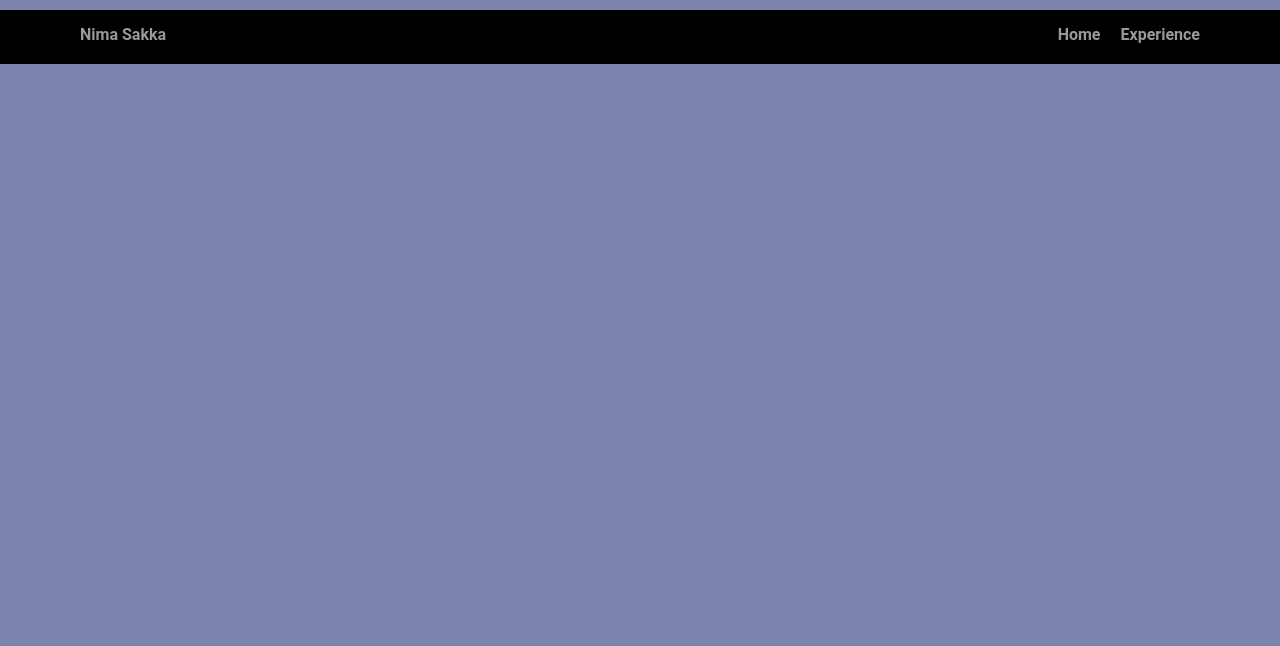
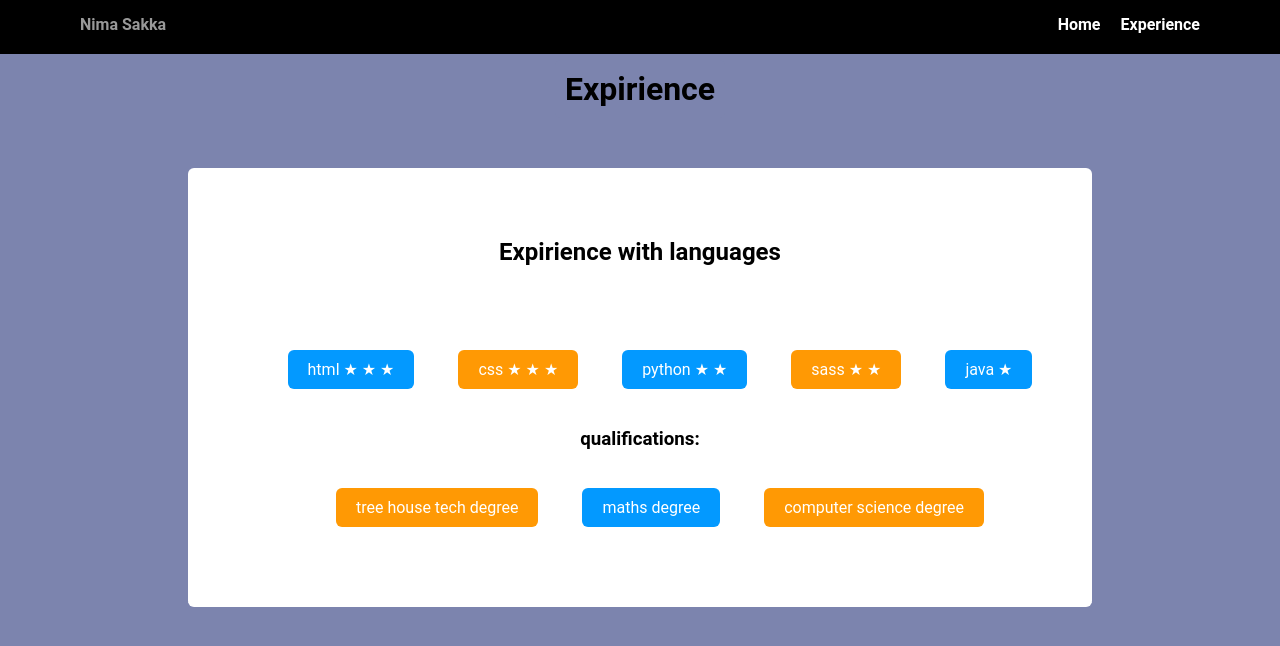
Before and after one commit to NimaSakha/treehouse-Unit-One-Project, a plain HTML site: page portfolio_update_v1/Expirience.html in a window 1280 px wide. Drawn offline with Linux system fonts and the light colour scheme.

Commit message:
update to code

```diff
--- a/portfolio_update_v1/Expirience.html
+++ b/portfolio_update_v1/Expirience.html
@@ -13,7 +13,26 @@
           <li><a href="Expirience.html">Experience</a></li>
         </ul>
     </div>
-    <main class="tag main"></main>
-</div>
+    <main>
+        <h1 class="tag tittle">Expirience</h1>
+        <div class="tag text">
+        <h2 class="text tittle">Expirience with languages</h2>
+        <ul class="skills2">
+            <li>html &#9733; &#9733; &#9733;</li>
+            <li>css &#9733; &#9733; &#9733;</li>
+            <li>python &#9733; &#9733;</li>
+            <li>sass &#9733; &#9733;</li>
+            <li>java &#9733;</li>
+        </ul>
+        <h3>qualifications: </h3>
+        <ul class="qualifications">
+            <li><a href="#">tree house tech degree</a></li>
+            <li><a href="#">maths degree</a></li>
+            <li><a href="#"> computer science degree</a></li>
+        </ul>
+
+        </div>
+
+    </main>
 </body>
 </html>
--- a/portfolio_update_v1/styles.css
+++ b/portfolio_update_v1/styles.css
@@ -216,6 +216,52 @@ a.social:hover {
 
 }
 /* experience.html */
-.main{
+.tittle{
+  margin-top: 40px;
+  background-color: #7c84ae;
+}
 
+.skills2 li {
+  border-radius: 6px;
+  display: inline-block;
+  background: #ff9904;
+  color: white;
+  padding: 10px 20px;
+  margin: 20px;
 }
+.skills2 li:nth-child(odd) {
+  background: #0399ff;
+}
+.skills2 :hover{
+  transform: scale(1.5);
+}
+.text {
+  margin: center;
+  margin-top: 50px;
+  padding: 10px 40px 40px;
+  text-align: center;
+  background: #fff;
+  border-bottom: 4px solid #ffffff;
+  border-radius: 6px;
+  transition: all .5s;
+}
+ .textTittle{
+  text-align: center;
+}
+.qualifications li{
+  border-radius: 6px;
+  display: inline-block;
+  background: #ff9904;
+  color: white;
+  padding: 10px 20px;
+  margin: 20px;
+}
+.qualifications li:nth-child(even) {
+  background: #0399ff;
+}
+a{
+  color: white;
+}
+.qualifications :hover{
+  transform: scale(1.5);
+}
```
